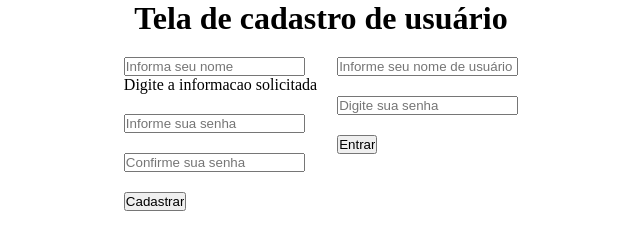
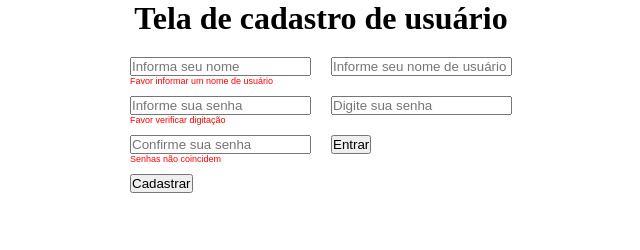
Before and after one commit to meiotera/cadastro-de-usuarios, a plain HTML site: page index.html in a window 1280 px wide. Both pictures are taken after a click on the button "Cadastrar". Shown: the whole page, without its empty margins (319-959 px from the left). Drawn offline with Linux system fonts and the light colour scheme.

Commit message:
ajustes do JS para verificar preenchimento de campos

```diff
--- a/index.html
+++ b/index.html
@@ -16,20 +16,21 @@
     <main class="principal">
 
         <div class="cadastrar">
-            <form action="">
+            <form action="" class="formUm">
                 <label for="nome">
-                    <input type="text" id="inNome" placeholder="Informa seu nome">
-                    <div id="alert"></div>
+                    <input type="text" id="inNome" placeholder="Informa seu nome" data-rules="required">
+                    <div id="erroNome"></div>
 
                 </label>
 
                 <label for="pass">
                     <input type="password" id="inPass" placeholder="Informe sua senha">
+                    <div id="erroSenha"></div>
+                </label>
 
-                </label>
                 <label for="confirmePass">
                     <input type="password" id="inConfirmePass" placeholder="Confirme sua senha">
-
+                    <div id="erroConfirmPass"></div>
                 </label>
 
                 <div class="btn">
--- a/programa/app.js
+++ b/programa/app.js
@@ -1,26 +1,47 @@
 function cadastrar(){
     let inNome = document.getElementById('inNome');
     let inPass = document.getElementById('inPass');
-    let inConfirmePass = document.getElementById('inConfirmePass').value;
+    let inConfirmePass = document.getElementById('inConfirmePass');
 
     let nome = inNome.value;
-    let password = inPass.value;
+    let pass = inPass.value;
+    let confirmePass = inConfirmePass.value;
 
-    verifyError(nome, password)
+    validarDados(nome, pass, confirmePass);
 
 }
 let btCadastrar = document.getElementById('btCadastrar');
 btCadastrar.addEventListener('click', cadastrar);
 
+function validarDados(nome, password, confirmePass){
 
-// Mensagem de erro abaixo do label
-function verifyError(nome,senha){
-    if (nome === ''){
-        const paragrafoErro = document.createElement(`p`);
-        const textErro = document.createTextNode(`Digite a informacao solicitada`);
-        let divAlert = document.getElementById('alert').appendChild(textErro);
+    let erroNome = document.getElementById('erroNome');
+    let erroSenha = document.getElementById('erroSenha');
+    let erroConfirmPass = document.getElementById('erroConfirmPass');
+
+    // reset mensagem de erro
+    erroNome.textContent = '';
+    erroSenha.textContent = '';
+    erroConfirmPass.textContent = '';
 
 
+    if (nome === ''){
+        erroNome.textContent = `Favor informar um nome de usuário`;
+    }
+    if (password === ''){
+        erroSenha.textContent = `Favor verificar digitação`;
+    }
+    if (confirmePass !== password || confirmePass === ''){
+        erroConfirmPass.textContent = 'Senhas não coincidem';
     }
 
+    verificarUsuario(nome)
+
 }
+
+
+function verificarUsuario(usuario){
+    let existe = false;
+
+
+}
--- a/styles/style.css
+++ b/styles/style.css
@@ -22,3 +22,13 @@ body{
 .btn {
     margin-top: 20px;
 }
+.error{
+    display: block;
+}
+
+#erroNome, #erroSenha, #erroConfirmPass {
+    font-size: 9px;
+    font-family: Arial, Helvetica, sans-serif;
+    color: #ff0000;
+    position: absolute;
+}
```
